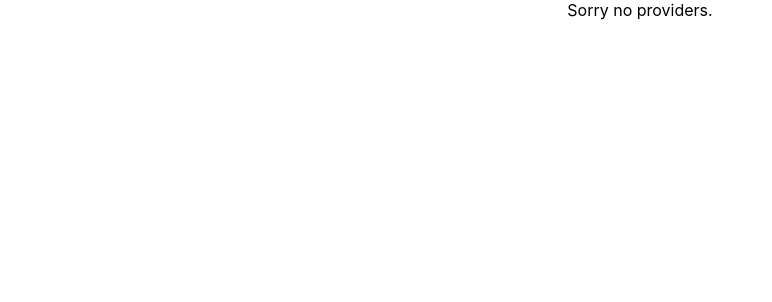
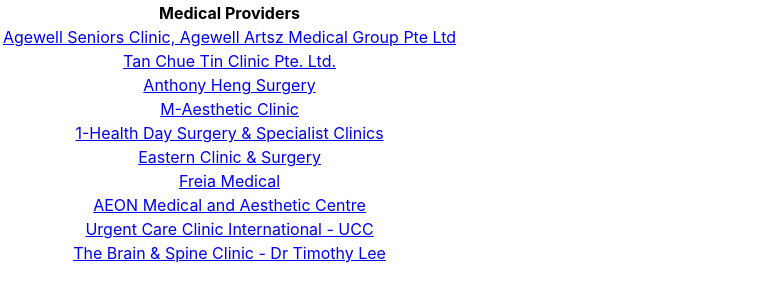
Before and after one commit to m-romberg/qantev-medical-providers, a React (Create React App) app: page / in a window 1280 px wide. Shown: the top 302 px of the page, without its empty margins (0-772 px from the left). Built offline with nearby package versions, Linux system fonts and the light colour scheme; the HTML template or start-up script is replaced by a standard one.

Commit message:
import providers sample data and pass down prop to children

```diff
--- a/src/App.js
+++ b/src/App.js
@@ -1,6 +1,8 @@
 import './App.css';
 import { BrowserRouter } from "react-router-dom";
 import RoutesList from './RoutesList';
+
+import providers from './assets/data_sample.json';
 
 /**
  *
@@ -14,7 +16,7 @@
   return (
     <div className="App">
     <BrowserRouter>
-      <RoutesList />
+      <RoutesList providers={providers} />
     </BrowserRouter>
 
     </div>
--- a/src/Homepage.js
+++ b/src/Homepage.js
@@ -17,10 +17,10 @@
  * RoutesList --> Homepage --> ProviderTable
  *
  */
-function Homepage() {
+function Homepage({ providers }) {
   return (
     <div className="Homepage">
-      <ProviderTable />
+      <ProviderTable providers={providers} />
     </div>
   );
 }
--- a/src/ProviderDetails.js
+++ b/src/ProviderDetails.js
@@ -1,4 +1,6 @@
 import './ProviderDetails.css';
+
+import { useParams } from "react-router-dom";
 
 /**
  * ProviderDetails
@@ -13,10 +15,23 @@
  *
  * RoutesList --> ProviderDetails
  */
-function ProviderDetails() {
+function ProviderDetails({ providers}) {
+
+  const { providerId } = useParams();
+
+  if (!providers) return <div> No providers.</div>
+  const details = providers.find((p) => p.id === +providerId);
+
   return (
     <div className="ProviderDetails">
-
+      <h2>{details.name}</h2>
+        <p>Address: {details.address}</p>
+        <p>Coordinates : {details.coordinates[0]} {details.coordinates[1]}</p>
+        <p>Phone number: {details.phone_number}</p>
+        <p>Average patient age: {details.average_patient_age} years old</p>
+        <p>Average inpatient claim cost: ${details.average_inpatient_claim_cost}</p>
+        <p>Average outpatient claim cost: ${details.average_outpatient_claim_cost}</p>
+        <p>Total cost: ${details.total_cost}</p>
     </div>
   );
 }
--- a/src/ProviderTable.js
+++ b/src/ProviderTable.js
@@ -15,7 +15,119 @@
  *
  * Homepage --> ProviderTable
  */
-function ProviderTable({ providers }) {
+function ProviderTable() {
+  const providers = [
+    {
+      "address": "1 Farrer Park Station Rd, Singapore 217562",
+      "phone_number": "6352 1381",
+      "name": "Agewell Seniors Clinic, Agewell Artsz Medical Group Pte Ltd",
+      "coordinates": [1.3127619, 103.8545562],
+      "id": 624,
+      "total_cost": 87552298,
+      "average_patient_age": 36,
+      "average_inpatient_claim_cost": 4154,
+      "average_outpatient_claim_cost": 94
+    },
+    {
+      "address": "290 Orchard Rd, #09-07 The Paragon, Singapore 238859",
+      "phone_number": "6734 3636",
+      "name": "Tan Chue Tin Clinic Pte. Ltd.",
+      "coordinates": [1.30451, 103.836184],
+      "id": 2239,
+      "total_cost": 46698518,
+      "average_patient_age": 46,
+      "average_inpatient_claim_cost": 2189,
+      "average_outpatient_claim_cost": 475
+    },
+    {
+      "address": "Gleneagles Medical Centre #05-02, 6 Napier Road (S)258499, Singapore 258500",
+      "phone_number": "6734 6333",
+      "name": "Anthony Heng Surgery",
+      "coordinates": [1.3077263, 103.8200865],
+      "id": 837,
+      "total_cost": 4137598,
+      "average_patient_age": 44,
+      "average_inpatient_claim_cost": 3464,
+      "average_outpatient_claim_cost": 195
+    },
+    {
+      "address": "Novena Medical Center, 10 Sinaran Dr, #11-07/08, Singapore",
+      "phone_number": "8129 9120",
+      "name": "M-Aesthetic Clinic",
+      "coordinates": [1.3207959, 103.8441874],
+      "id": 890,
+      "total_cost": 90342626,
+      "average_patient_age": 36,
+      "average_inpatient_claim_cost": 1397,
+      "average_outpatient_claim_cost": 261
+    },
+    {
+      "address": "4190 Ang Mo Kio Ave 6, #03-03, Singapore 569841",
+      "phone_number": "6554 6868",
+      "name": "1-Health Day Surgery & Specialist Clinics",
+      "coordinates": [1.3718617, 103.8458448],
+      "id": 425,
+      "total_cost": 62708256,
+      "average_patient_age": 38,
+      "average_inpatient_claim_cost": 1791,
+      "average_outpatient_claim_cost": 491
+    },
+    {
+      "address": "318 Jurong East Street 31, Singapore 600318",
+      "phone_number": "6563 1206",
+      "name": "Eastern Clinic & Surgery",
+      "coordinates": [1.3476749, 103.730477],
+      "id": 2227,
+      "total_cost": 48149896,
+      "average_patient_age": 39,
+      "average_inpatient_claim_cost": 1358,
+      "average_outpatient_claim_cost": 286
+    },
+    {
+      "address": "101 Irrawaddy Rd, #14-12/13/14, Singapore 329565",
+      "phone_number": "6735 8180",
+      "name": "Freia Medical",
+      "coordinates": [1.3206053, 103.8432372],
+      "id": 938,
+      "total_cost": 20338505,
+      "average_patient_age": 57,
+      "average_inpatient_claim_cost": 4133,
+      "average_outpatient_claim_cost": 494
+    },
+    {
+      "address": "9 Scotts Rd, #06-01/02/03 Pacific Plaza, Singpaore, Singapore 228210",
+      "phone_number": "6733 2002",
+      "name": "AEON Medical and Aesthetic Centre",
+      "coordinates": [1.3065552, 103.8321944],
+      "id": 1063,
+      "total_cost": 41391081,
+      "average_patient_age": 59,
+      "average_inpatient_claim_cost": 2239,
+      "average_outpatient_claim_cost": 71
+    },
+    {
+      "address": "181 Kitchener Rd, #01-01 Parkroyal on, Singapore 208533",
+      "phone_number": "6910 5388",
+      "name": "Urgent Care Clinic International - UCC",
+      "coordinates": [1.3106349, 103.8557348],
+      "id": 1222,
+      "total_cost": 89594546,
+      "average_patient_age": 47,
+      "average_inpatient_claim_cost": 3384,
+      "average_outpatient_claim_cost": 249
+    },
+    {
+      "address": "6A Napier Road, Gleneagles Hospital, #03-38 Annexe Block, Singapore 258500",
+      "phone_number": "6472 2022",
+      "name": "The Brain & Spine Clinic - Dr Timothy Lee",
+      "coordinates": [1.307063, 103.819973],
+      "id": 1798,
+      "total_cost": 67365746,
+      "average_patient_age": 50,
+      "average_inpatient_claim_cost": 3394,
+      "average_outpatient_claim_cost": 168
+    }
+  ];
   if (!providers) {
     return <div className="ProviderTable"> Sorry no providers.</div>
   };
@@ -25,7 +137,7 @@
         <table>
             <thead>
                 <tr>
-                    <th>Medical Providers</th>
+                  <th>Medical Providers</th>
                 </tr>
             </thead>
             <tbody>
--- a/src/RoutesList.js
+++ b/src/RoutesList.js
@@ -10,20 +10,25 @@
  * Holds routes for app
  *
  * state:
- *     none
+ *
+ * props:
+ * - providers
  *
  *
  * App --> RoutesList --> { Homepage, ProviderDetails }
  */
 
-function RoutesList() {
+function RoutesList({ providers }) {
 
 
   return (
   <div className="RoutesList">
     <Routes>
-      <Route path="/" element={<Homepage />} />
-      <Route path="/providers/:provider" element={<ProviderDetails />} />
+      <Route path="/" element={<Homepage providers={providers} />} />
+      <Route
+        path="/providers/:providerId"
+        element={<ProviderDetails providers={providers} />}
+      />
       <Route path="*" element={<Navigate to="/" />} />
     </Routes>
   </div>);
```
